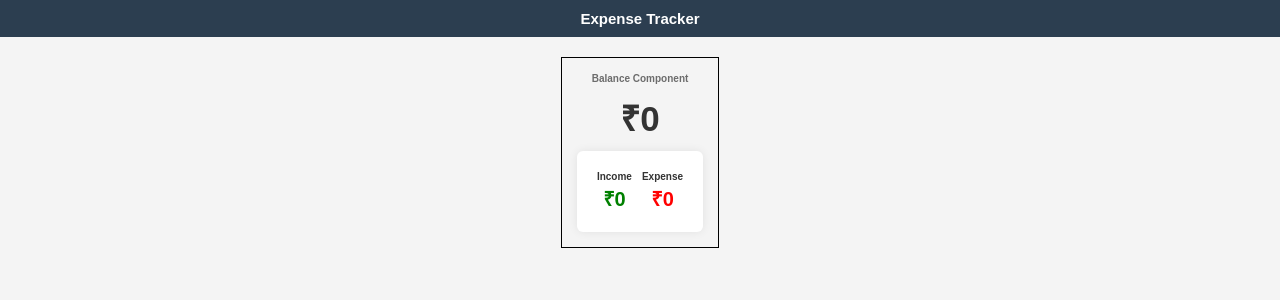
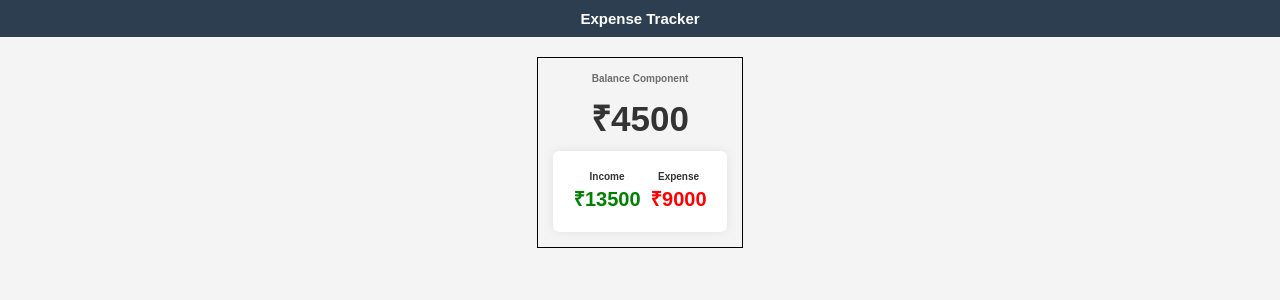
Before and after one commit to NikhilJamdar2311/react-expense-tracker, a React (Vite) app: page / in a window 1280 px wide. Shown: the top 300 px of the page. Built offline with nearby package versions, Linux system fonts and the light colour scheme.

Commit message:
Day-4: Implement dynamic balance, income and expense calculations

```diff
--- a/src/components/Balance/Balance.jsx
+++ b/src/components/Balance/Balance.jsx
@@ -1,8 +1,8 @@
-function Banlance(){
+function Banlance({balance}){
     return(
         <section className="balance">
             <h4>Balance Component</h4>
-            <h1>₹0</h1>
+            <h1>₹{balance}</h1>
         </section>
     )
 }
--- a/src/components/Summary/Summary.jsx
+++ b/src/components/Summary/Summary.jsx
@@ -1,13 +1,13 @@
-function Summary(){
+function Summary({income, expense}){
     return(
         <section className="summary">
             <div className="summary-box income">
                 <h4>Income</h4>
-                <p>₹0</p>
+                <p>₹{income}</p>
             </div>
             <div className="summary-box expense">
                 <h4>Expense</h4>
-                <p>₹0</p>
+                <p>₹{expense}</p>
             </div>
         </section>
     )
```
